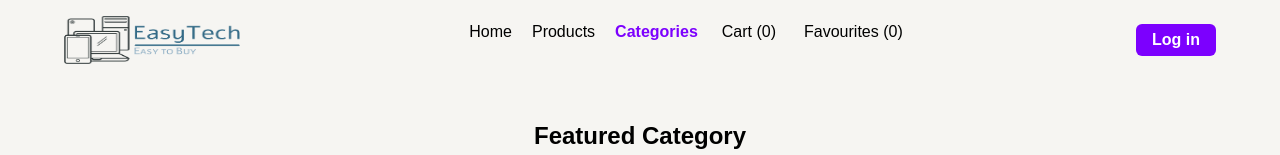
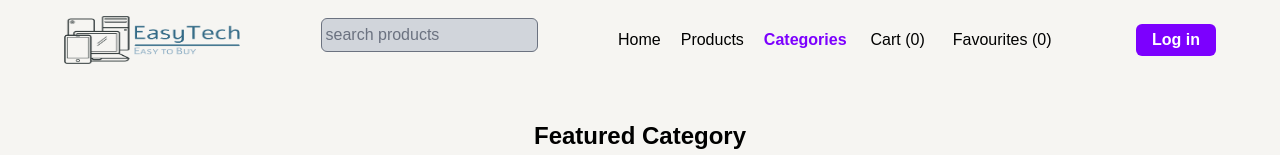
Before and after one commit to Anikcse19/E-commerce-front, a Next.js app: page /categories in a window 1280 px wide. Shown: the top 155 px of the page. Built offline with nearby package versions, Linux system fonts and the light colour scheme; no server answers; the database is empty.

Commit message:
update header

```diff
--- a/components/CartContext.js
+++ b/components/CartContext.js
@@ -8,6 +8,8 @@ export function CartContextProvider({ children }) {
   const [cartProducts, setCartProducts] = useState([]);
   const [favouriteProducts, setFavouriteProducts] = useState([]);
   const [showInitialModal, setShowInitialModal] = useState(false);
+  const [modalOpenCount, setModalOpenCount] = useState(0);
+  const [searchedWord, setSearchedWord] = useState("");
 
   useEffect(() => {
     setTimeout(() => {
@@ -87,6 +89,10 @@ export function CartContextProvider({ children }) {
         clearCart,
         showInitialModal,
         setShowInitialModal,
+        modalOpenCount,
+        setModalOpenCount,
+        searchedWord,
+        setSearchedWord,
       }}
     >
       {children}
--- a/components/Header.jsx
+++ b/components/Header.jsx
@@ -13,7 +13,8 @@ import Cookies from "js-cookie";
 
 const Header = () => {
   const router = useRouter();
-  const { cartProducts, favouriteProducts } = useContext(CartContext);
+  const { cartProducts, favouriteProducts, searchedWord, setSearchedWord } =
+    useContext(CartContext);
   const [showModal, setShowModal] = useState(false);
   const [favourites, setFavourites] = useState([]);
   const [size, setSize] = useState("");
@@ -46,14 +47,39 @@ const Header = () => {
       >
         <Center>
           <div className="wrapper flex flex-col  lg:block relative py-4 px-2 lg:px-0">
-            <div className="flex justify-between w-[100%]">
+            <div className="flex items-center justify-between w-[100%]">
               {/* logo */}
               <div
-                className="cursor-pointer "
+                className="cursor-pointer hidden lg:block "
                 onClick={() => router.push("/")}
                 id="logo"
               >
                 <img src="/logo.png" alt="" className="w-44 h-12" />
+              </div>
+
+              {/* searchbox */}
+              <div className="flex items-center relative">
+                <input
+                  className="rounded-md bg-gray-300 px-1 py-1 outline-none text-black"
+                  type="text"
+                  name=""
+                  id=""
+                  placeholder="search products"
+                  onChange={(e) => {
+                    setSearchedWord(e.target.value);
+                  }}
+                  onFocus={() => {
+                    router.push("/#products");
+                  }}
+                />
+                {/* <p
+                  onClick={() => {
+                    router.push("/#products");
+                  }}
+                  className="bg-[#7C00FE] text-white px-2 lg:px-4 py-1 rounded-tr-md rounded-br-md absolute right-0 bottom-[11px] cursor-pointer"
+                >
+                  Search
+                </p> */}
               </div>
 
               <div className=" items-center gap-2  hidden lg:block">
--- a/components/NewProducts.js
+++ b/components/NewProducts.js
@@ -3,7 +3,7 @@ import ProductBox from "./ProductBox";
 
 const NewProducts = ({ newProducts }) => {
   return (
-    <div style={{}}>
+    <div id="products" style={{}}>
       <Center>
         <div className=" text-center mb-6">
           <h1 className="font-extrabold text-2xl">Featured Products</h1>
--- a/pages/index.jsx
+++ b/pages/index.jsx
@@ -15,13 +15,24 @@ import { CartContext } from "@/components/CartContext";
 
 const HomePage = ({ newProducts, allProducts }) => {
   const router = useRouter();
-  const { showInitialModal, setShowInitialModal } = useContext(CartContext);
+  const {
+    showInitialModal,
+    setShowInitialModal,
+    modalOpenCount,
+    setModalOpenCount,
+    searchedWord,
+  } = useContext(CartContext);
 
+  // controll initial modal
   useEffect(() => {
     setTimeout(() => {
-      setShowInitialModal(true);
+      if (modalOpenCount == 0) {
+        setShowInitialModal(true);
+      }
+      setModalOpenCount(modalOpenCount + 1);
     }, 3000);
   }, []);
+
   // make a new array with all laptops
   const laptopProducts = [];
   allProducts.filter((product) => {
@@ -55,7 +66,13 @@ const HomePage = ({ newProducts, allProducts }) => {
     headPhonesProducts[0],
   ];
 
-  console.log(newProducts);
+  // make array with searched letter
+  const searchedProducts = [];
+  allProducts.filter((p) => {
+    if (p?.title.toLowerCase().includes(searchedWord.toLowerCase())) {
+      searchedProducts.push(p);
+    }
+  });
 
   return (
     <Layout>
@@ -111,7 +128,9 @@ const HomePage = ({ newProducts, allProducts }) => {
         </div>
       </div>
       <div>
-        <NewProducts newProducts={newProducts} />
+        <NewProducts
+          newProducts={searchedWord == "" ? newProducts : searchedProducts}
+        />
       </div>
 
       <Center>
```
